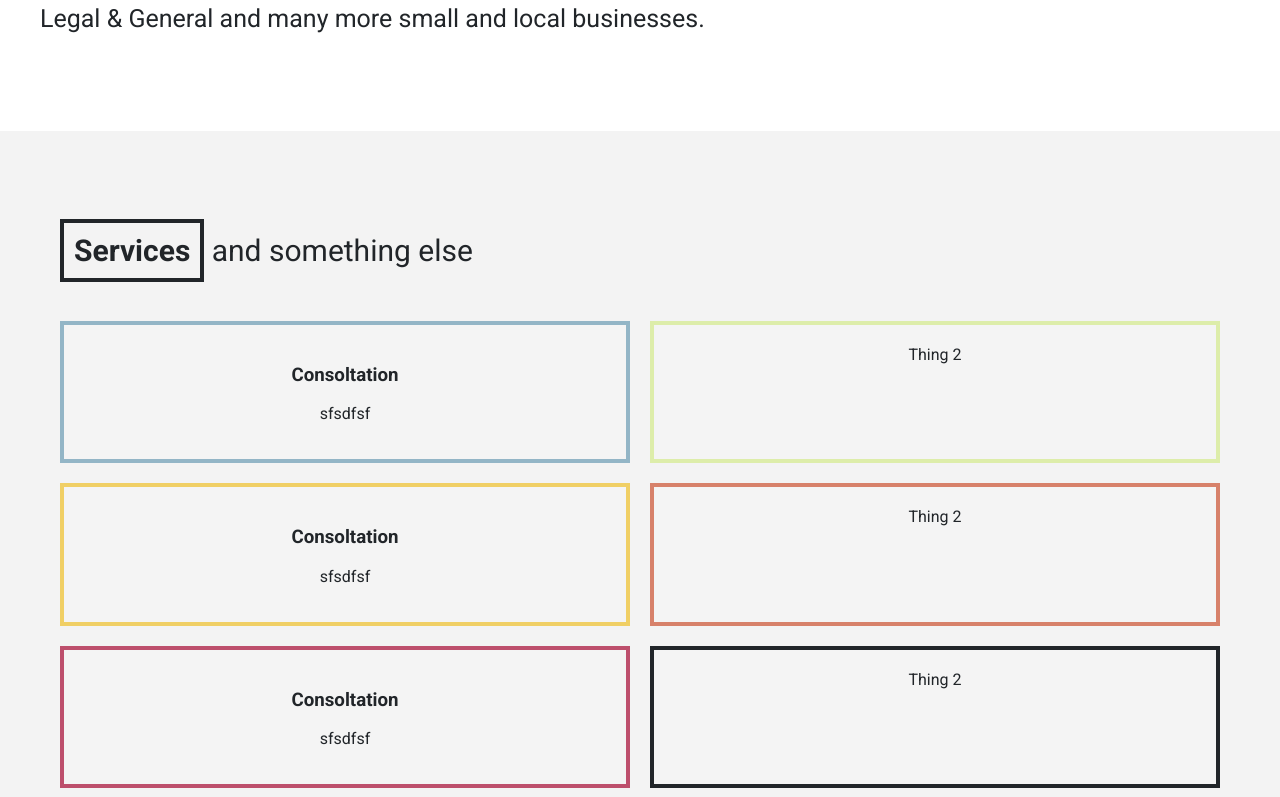
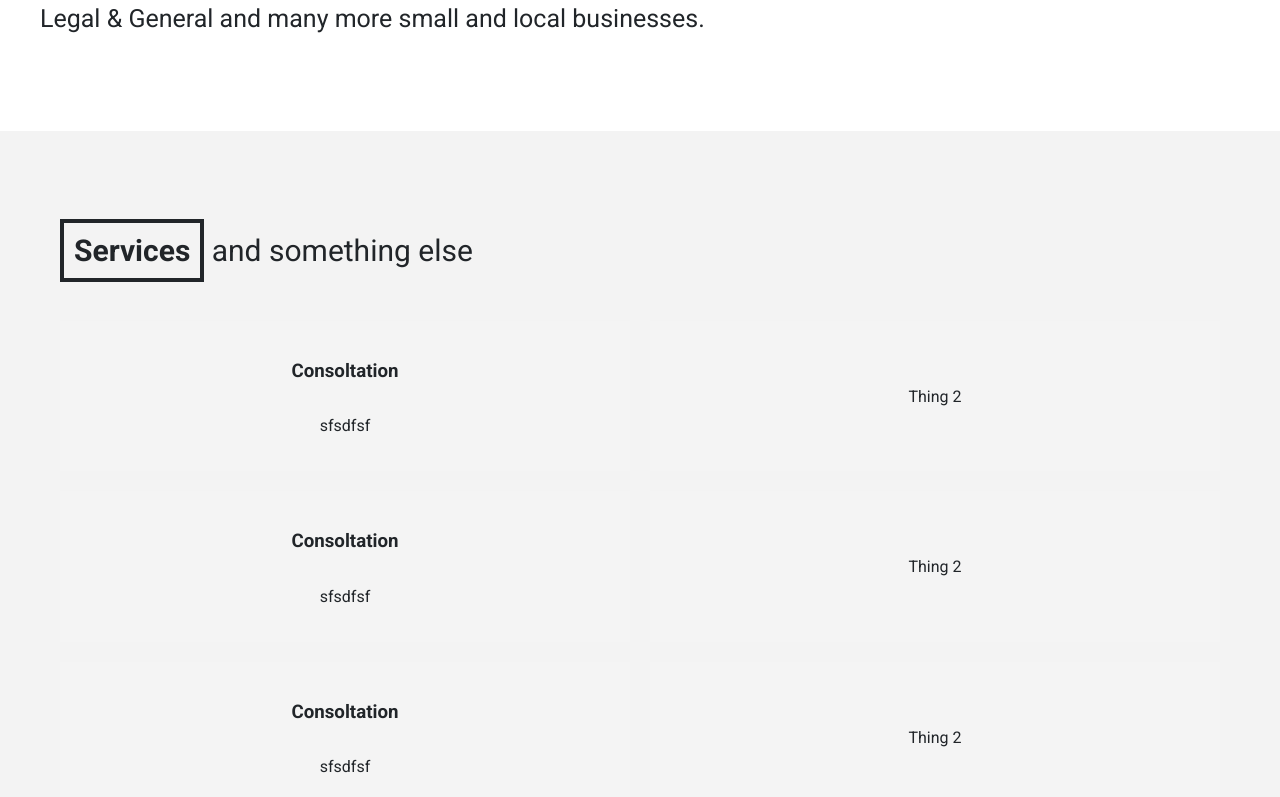
Before and after one commit to neil-kelsey/nkd-studio, a Next.js app in the folder nkd-studio/: page / in a window 1280 px wide. Shown: the part 1243-2040 px from the top of the page. Built offline with nearby package versions, Linux system fonts and the light colour scheme.

Commit message:
feat: Improving services border styling

```diff
--- a/nkd-studio/src/app/components/intro.module.css
+++ b/nkd-studio/src/app/components/intro.module.css
@@ -1,3 +1,7 @@
+.intro {
+  background: var(--nkd-white);
+}
+
 .intro p {
   font-size: 25px;
   line-height: 35px;
--- a/nkd-studio/src/app/components/services.module.css
+++ b/nkd-studio/src/app/components/services.module.css
@@ -1,6 +1,5 @@
 .services {
   height:90vh;
-  background: var(--nkd-off-white);
 }
 
 .servicesWrapper {
--- a/nkd-studio/src/app/components/services.tsx
+++ b/nkd-studio/src/app/components/services.tsx
@@ -7,25 +7,25 @@ export default function Services() {
         <div className="pl-lg pr-lg">
           <h2><span className="box">Services</span> and something else</h2>
           <div className={styles.servicesWrapper}>
-            <div className={styles.serviceBox + " border-powder-blue"}>
+            <div className={styles.serviceBox + " border-box"}>
               <h3>Consoltation</h3>
               <p>sfsdfsf</p>
             </div>
-            <div className={styles.serviceBox + " border-tea-green"}>Thing 2</div>
+            <div className={styles.serviceBox + " border-box"}>Thing 2</div>
           </div>
           <div className={styles.servicesWrapper}>
-            <div className={styles.serviceBox + " border-naples-yellow"}>
+            <div className={styles.serviceBox + " border-box"}>
               <h3>Consoltation</h3>
               <p>sfsdfsf</p>
             </div>
-            <div className={styles.serviceBox + " border-burnt-sienna"}>Thing 2</div>
+            <div className={styles.serviceBox + " border-box"}>Thing 2</div>
           </div>
           <div className={styles.servicesWrapper}>
-            <div className={styles.serviceBox + " border-funchsia-rose"}>
+            <div className={styles.serviceBox + " border-box"}>
               <h3>Consoltation</h3>
               <p>sfsdfsf</p>
             </div>
-            <div className={styles.serviceBox + " border-dark-grey"}>Thing 2</div>
+            <div className={styles.serviceBox + " border-box"}>Thing 2</div>
           </div>
         </div>
       </div>
--- a/nkd-studio/src/app/globals.css
+++ b/nkd-studio/src/app/globals.css
@@ -79,6 +79,11 @@
 
 /* Start of tag styles */
 
+html {
+  scroll-behavior: smooth;
+  background:var(--nkd-off-white);
+}
+
 html,
 body {
   margin:0;
@@ -87,10 +92,6 @@ body {
   color:var(--nkd-dark-grey);
   max-width: 100vw;
   overflow-x: hidden;
-}
-
-html {
-  scroll-behavior: smooth;
 }
 
 header {
@@ -145,7 +146,7 @@ article {
   display: flex;
   flex-direction: column;
   justify-content: space-between;
-  padding: var(--xxxl-space) 0 var(--xxxl-space) 0
+  padding: var(--xxxl-space) 0 var(--xxxl-space) 0;
 }
 
 /* End of tag styles */
```
